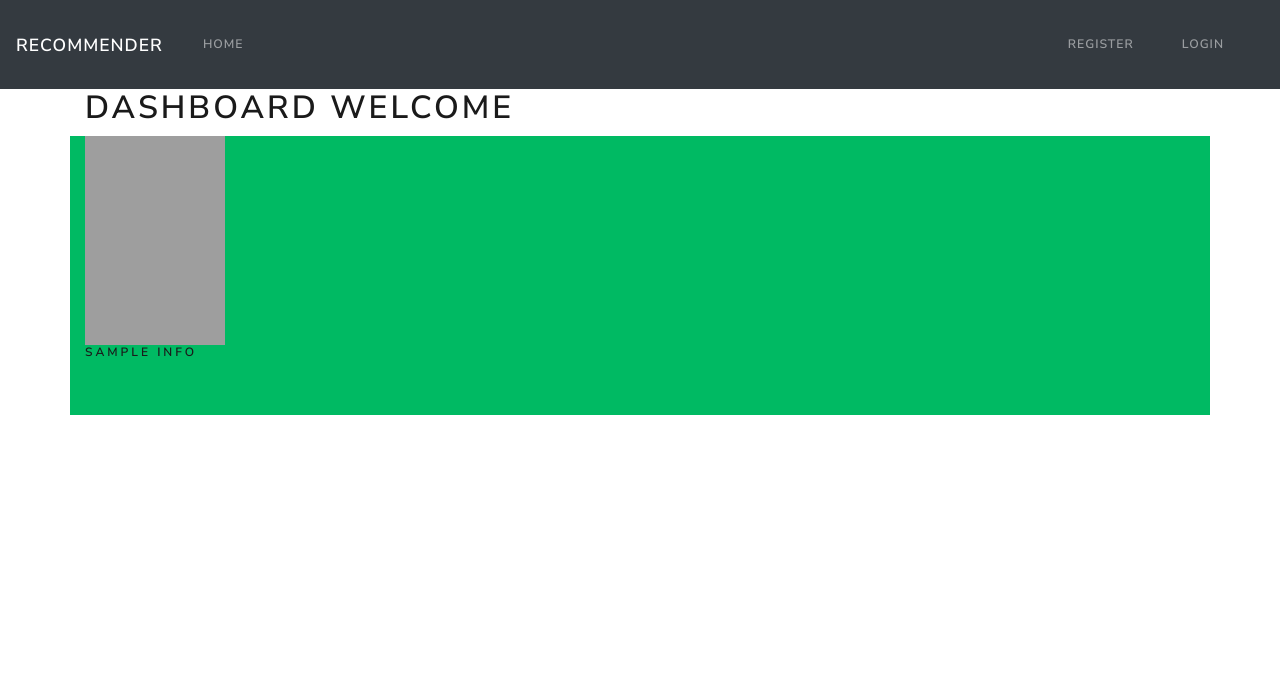
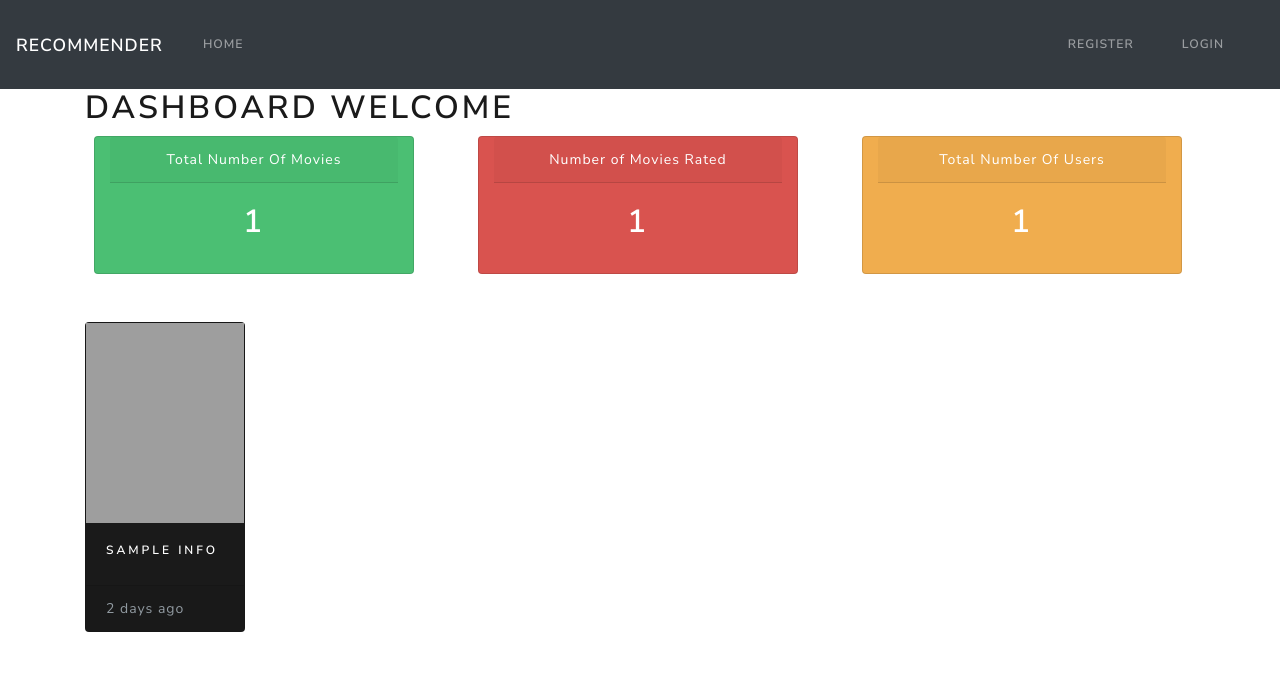
Before and after one commit to DEZNiT/RecommenderWebsite, a Flask app: template templates/dashboard.html in a window 1280 px wide. Shown: the top 695 px of the page. Run offline with Flask 2, Linux system fonts and the light colour scheme; the template is opened without the code that fills it: most values are stand-ins (such as "Sample title", 1, 10 or a date in 2020); parts of the project's set-up code (start-up, migrations or seed data) failed here and were passed over; some libraries are stand-ins or nearby versions; grey boxes are pictures that could not be loaded.

Commit message:
count on dashboard

```diff
--- a/app.py
+++ b/app.py
@@ -177,11 +177,38 @@ def logout():
 def dashboard():
     alreadyRatedDf = {}
     id = 3
+
+        # ===========================================================
+        #         Mysql query to fetch all the rated movies by user
+        # ===========================================================
     cur = mysql.connection.cursor()
     result = cur.execute("SELECT movie.title, ratings.rating FROM movies movie INNER JOIN userRatings ratings ON ( ratings.MovieId = movie.MovieId) WHERE userId = %s", [id])
     # commit to db
     alreadyRatedtuple = cur.fetchall()
+    cur.close()
+         # ===========================================================
+        #         Mysql query to fetch count of movies
+        # ===========================================================
+    cur = mysql.connection.cursor()
+    result = cur.execute("SELECT COUNT(MovieID) as totalMovieData FROM movies")
+    # commit to db
+    totalMovie = cur.fetchall()
+    cur.close()
+    totalMovie = totalMovie[0]['totalMovieData']
+
+         # ===========================================================
+        #         Mysql query to fetch count of users
+        # ===========================================================
+
+    cur = mysql.connection.cursor()
+    result = cur.execute("SELECT COUNT(UserID) as totalUserData FROM userData")
+    # commit to db
+    totalUsers = cur.fetchall()
+    cur.close()
+    totalUsers = totalUsers[0]['totalUserData']
+
     alreadyRated = list(alreadyRatedtuple)
+
     if(len(alreadyRated) < 1):
         return redirect(url_for('selectCategory'))
     else :
@@ -189,21 +216,15 @@ def dashboard():
         for data in alreadyRated:
             titleData = data['title']
             rating = data['rating']
-            # alreadyRatedFinal.append(data)
-            # pprint(alreadyRatedFinal)
-            # print(title)
             title = titleData.strip()
             fiveResult = db.moviesData.find_one({"title" : title})
             if(fiveResult != None):
                 data['link'] = fiveResult['poster_path']
                 alreadyRatedFinal.append(data)
-            # pprint(fiveResult['genre_ids'])
-            # data['link'] = fiveResult['poster_path']
-        # alreadyRated.append({})
-        # pprint(alreadyRated)
-        return render_template('dashboard.html', alreadyRated = alreadyRatedFinal )
+        totalRated = len(alreadyRatedFinal)
+        return render_template('dashboard.html', alreadyRated = alreadyRatedFinal, totalUsers = totalUsers, totalMovie=totalMovie, totalRated = totalRated )
     # close
-    cur.close()
+
 
 if __name__ == '__main__':
     app.secret_key = "secret123"
--- a/templates/dashboard.html
+++ b/templates/dashboard.html
@@ -2,15 +2,42 @@
 
 {% block body %}
     <h1>Dashboard Welcome {{session.email}}</h1>
-    <div class="row rated">
+    <div >
+        <div class="row text-center">
+            <div class="card text-white bg-success col ml-4 mr-5  mb-5" style="max-width: 20rem;">
+                <div class="card-header">Total Number Of Movies</div>
+                <div class="card-body">
+                    <h1 class="card-title">{{totalMovie}}</h1>
+                </div>
+            </div>
+            <div class="card text-white bg-danger ml-3 mr-5 col mb-5" style="max-width: 20rem;">
+                <div class="card-header">Number of Movies Rated</div>
+                <div class="card-body">
+                    <h1 class="card-title">{{totalRated}}</h1>
+                </div>
+            </div>
+            <div class="card text-white bg-warning col ml-3 mb-5 pull-right" style="max-width: 20rem;">
+                <div class="card-header">Total Number Of Users</div>
+                <div class="card-body">
+                    <h1 class="card-title">{{totalUsers}}</h1>
+                </div>
+            </div>
+        </div>
+
+
+    <div class="row">
 
         {% for info in alreadyRated %}
         <div class="col col-lg-2 mb-5">
-            <div class="rated">
-                <img src= "http://image.tmdb.org/t/p/w342/{{info.link}}" width="140" height="209">
-                <br>
-                <h6>{{ info.title }}</h6>
-            </div>
+            <div class="card bg-primary text-white mb-3">
+                <img style="height: 200px; width: 100%; display: block;" src="http://image.tmdb.org/t/p/w342/{{info.link}}">
+                <div class="card-body">
+                    <h6 class ="text-white">{{ info.title }}</h6>
+                </div>
+                <div class="card-footer text-muted">
+                  2 days ago
+                </div>
+              </div>
 
         </div>
         {% endfor %}
```
Also changed, not shown: serviceKey.json (deleted, +0 -12 lines).
